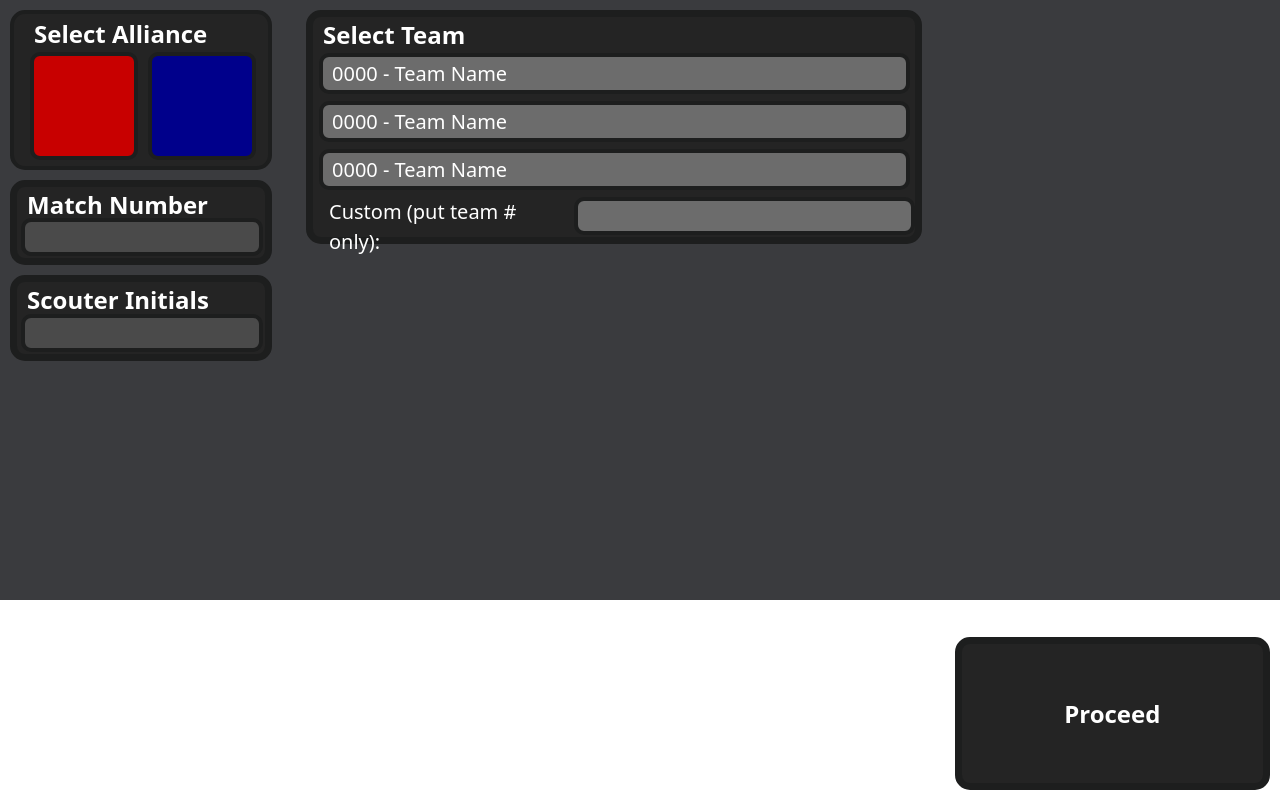
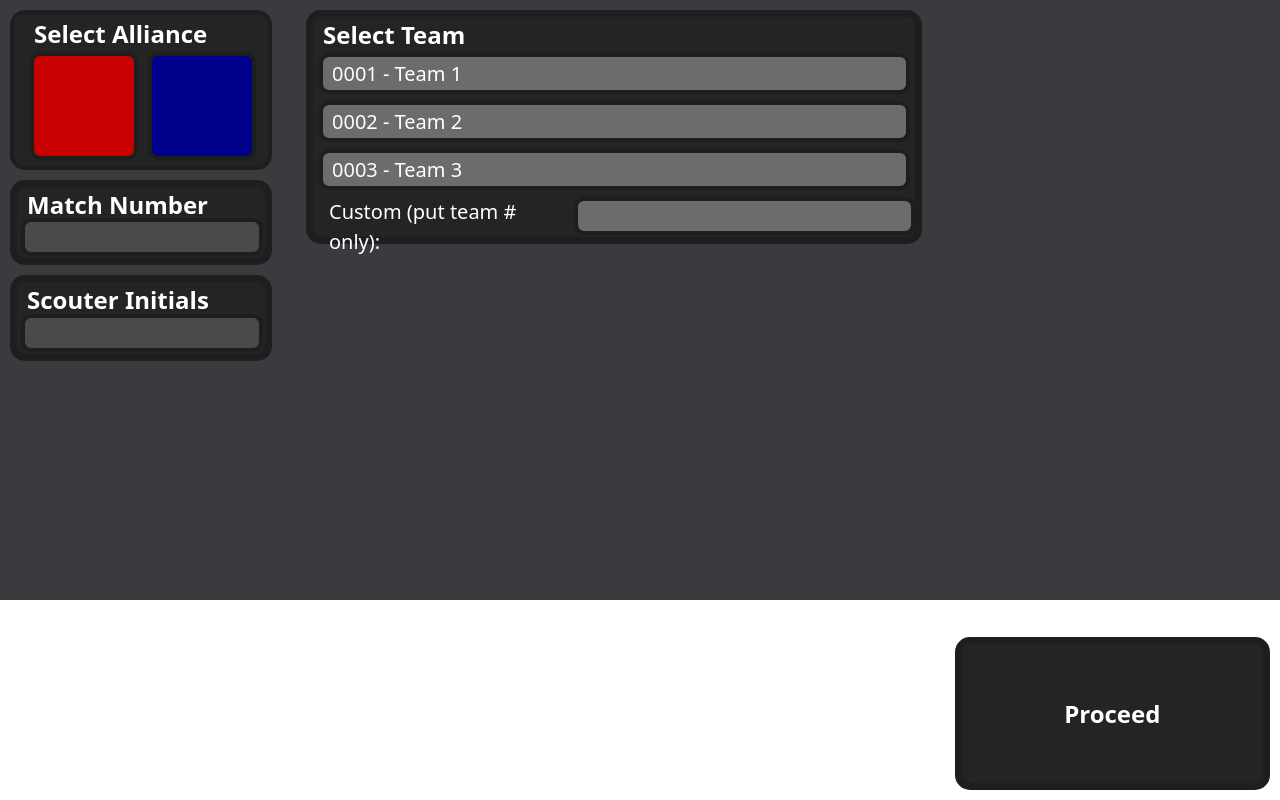
Before and after one commit to VihaanChhabria/VScouter, a React (Vite) app in the folder website/: page / in a window 1280 px wide. Built offline with nearby package versions, Linux system fonts and the light colour scheme.

Commit message:
added structure to send data through pages

```diff
--- a/website/package.json
+++ b/website/package.json
@@ -11,7 +11,8 @@
   },
   "dependencies": {
     "react": "^18.3.1",
-    "react-dom": "^18.3.1"
+    "react-dom": "^18.3.1",
+    "react-toastify": "^10.0.5"
   },
   "devDependencies": {
     "@eslint/js": "^9.9.0",
--- a/website/src/components/ProceedBackButton.jsx
+++ b/website/src/components/ProceedBackButton.jsx
@@ -1,8 +1,26 @@
 import React from "react";
-import { useNavigate } from "react-router-dom";
+import { Link, useNavigate } from "react-router-dom";
+import { ToastContainer, toast } from 'react-toastify';
+import 'react-toastify/dist/ReactToastify.css';
 
-const ProceedBackButton = ({ back = false, nextPage = "/", coordX = null, coordY = null }) => {
-  console.log(back ? "10" : "0");
+const ProceedBackButton = ({
+  back = false,
+  nextPage = "/",
+  coordX = null,
+  coordY = null,
+  inputs,
+}) => {
+
+  const navigate = useNavigate();
+  const proceedClick = () => {
+    console.log(inputs)
+    const hasNull = Object.values(inputs).some((val) => val === null);
+    if (hasNull) {
+      toast.error("Fill In All Fields To Proceed");
+    }else{
+      navigate(nextPage);
+    }
+  };
   const containerStyle = {
     border: "7px solid #1D1E1E",
     width: `${back ? "121" : "315.37"}px`,
@@ -29,11 +47,9 @@ const ProceedBackButton = ({ back = false, nextPage = "/", coordX = null, coordY
     containerStyle.top = `${coordY}px`;
   }
 
-  const navigate = useNavigate();
-
   return (
     <>
-      <div style={containerStyle} onClick={() => navigate(nextPage)}>
+      <div style={containerStyle} onClick={proceedClick}>
         <h1 style={{ color: "#FFFFFF", fontSize: "24px", fontWeight: "bold" }}>
           {back ? "Back" : "Proceed"}
         </h1>
--- a/website/src/components/SelectAlliance.jsx
+++ b/website/src/components/SelectAlliance.jsx
@@ -1,8 +1,28 @@
-import React, { useState } from "react";
+import React, { useEffect, useState } from "react";
 
-const SelectAlliance = ({ coordX = 10, coordY = 10 }) => {
+const SelectAlliance = ({ coordX = 10, coordY = 10, setAlliance }) => {
   const [redSelected, setRedSelected] = useState(false);
   const [blueSelected, setBlueSelected] = useState(false);
+
+  const clickAlliance = (alliance) => {
+    if (alliance === "red") {
+      setRedSelected(!redSelected);
+      setBlueSelected(false);
+    } else if (alliance === "blue") {
+      setBlueSelected(!blueSelected);
+      setRedSelected(false);
+    }
+  };
+
+  useEffect(() => {
+    if (redSelected && !blueSelected) {
+      setAlliance("red");
+    } else if (!redSelected && blueSelected) {
+      setAlliance("blue");
+    } else {
+      setAlliance(null);
+    }
+  }, [redSelected, blueSelected]);
 
   return (
     <>
@@ -45,10 +65,7 @@ const SelectAlliance = ({ coordX = 10, coordY = 10 }) => {
               marginLeft: "16.085px",
               marginRight: "9.99px",
             }}
-            onClick={() => {
-              setRedSelected(!redSelected);
-              setBlueSelected(false);
-            }}
+            onClick={() => clickAlliance("red")}
           ></div>
           {/* Blue */}
           <div
@@ -59,10 +76,7 @@ const SelectAlliance = ({ coordX = 10, coordY = 10 }) => {
               border: `${blueSelected ? "20px" : "4px"} solid #1D1E1E`,
               borderRadius: "10px",
             }}
-            onClick={() => {
-              setBlueSelected(!blueSelected);
-              setRedSelected(false);
-            }}
+            onClick={() => clickAlliance("blue")}
           ></div>
         </div>
       </div>
--- a/website/src/components/SelectTeam.jsx
+++ b/website/src/components/SelectTeam.jsx
@@ -1,11 +1,51 @@
 import React, { useState } from "react";
 import SelectTeamButton from "./SelectTeamButton";
 
-const SelectTeam = ({ coordX = 306, coordY = 10 }) => {
+const SelectTeam = ({ coordX = 306, coordY = 10, setSelectTeam }) => {
   const [team1Status, setTeam1Status] = useState(false);
   const [team2Status, setTeam2Status] = useState(false);
   const [team3Status, setTeam3Status] = useState(false);
   const [customTeamStatus, setCustomTeamStatus] = useState(false);
+
+  const clickTeam = (currentTeamType, currentTeamStatus) => {
+    if (currentTeamType === "1") {
+      setTeam1Status(!currentTeamStatus);
+
+      setTeam2Status(false);
+      setTeam3Status(false);
+      setCustomTeamStatus(false);
+    } else if (currentTeamType === "2") {
+      setTeam2Status(!currentTeamStatus);
+
+      setTeam1Status(false);
+      setTeam3Status(false);
+      setCustomTeamStatus(false);
+    } else if (currentTeamType === "3") {
+      setTeam3Status(!currentTeamStatus);
+
+      setTeam1Status(false);
+      setTeam2Status(false);
+      setCustomTeamStatus(false);
+    } else if (currentTeamType === "custom") {
+      setCustomTeamStatus(!customTeamStatus);
+
+      setTeam1Status(false);
+      setTeam2Status(false);
+      setTeam3Status(false);
+    }
+
+    if (team1Status) {
+      setSelectTeam("0001");
+    } else if (team2Status) {
+      setSelectTeam("0002");
+    } else if (team3Status) {
+      setSelectTeam("0003");
+    } else if (customTeamStatus) {
+      setSelectTeam("0004");
+    } else {
+      setSelectTeam(null);
+    }
+  };
 
   return (
     <>
@@ -36,26 +76,20 @@ const SelectTeam = ({ coordX = 306, coordY = 10 }) => {
           <SelectTeamButton
             currentTeamType={"1"}
             currentTeamStatus={team1Status}
-            setTeam1Status={setTeam1Status}
-            setTeam2Status={setTeam2Status}
-            setTeam3Status={setTeam3Status}
-            setCustomTeamStatus={setCustomTeamStatus}
+            clickTeam={clickTeam}
+            teamName="0001 - Team 1"
           />
           <SelectTeamButton
             currentTeamType={"2"}
             currentTeamStatus={team2Status}
-            setTeam1Status={setTeam1Status}
-            setTeam2Status={setTeam2Status}
-            setTeam3Status={setTeam3Status}
-            setCustomTeamStatus={setCustomTeamStatus}
+            clickTeam={clickTeam}
+            teamName="0002 - Team 2"
           />
           <SelectTeamButton
             currentTeamType={"3"}
             currentTeamStatus={team3Status}
-            setTeam1Status={setTeam1Status}
-            setTeam2Status={setTeam2Status}
-            setTeam3Status={setTeam3Status}
-            setCustomTeamStatus={setCustomTeamStatus}
+            clickTeam={clickTeam}
+            teamName="0003 - Team 3"
           />
         </div>
 
@@ -74,13 +108,7 @@ const SelectTeam = ({ coordX = 306, coordY = 10 }) => {
               height: "38.18px",
               marginLeft: "4px",
             }}
-            onClick={() => {
-              setCustomTeamStatus(!customTeamStatus);
-
-              setTeam1Status(false);
-              setTeam2Status(false);
-              setTeam3Status(false);
-            }}
+            onClick={() => clickTeam("custom", customTeamStatus)}
           />
         </div>
       </div>
--- a/website/src/components/SelectTeamButton.jsx
+++ b/website/src/components/SelectTeamButton.jsx
@@ -3,10 +3,7 @@ import React from "react";
 const SelectTeamButton = ({
   currentTeamType,
   currentTeamStatus,
-  setTeam1Status,
-  setTeam2Status,
-  setTeam3Status,
-  setCustomTeamStatus,
+  clickTeam,
   teamName = "0000 - Team Name",
 }) => {
   return (
@@ -25,27 +22,7 @@ const SelectTeamButton = ({
           flexDirection: "row",
           alignItems: "center",
         }}
-        onClick={() => {
-          if (currentTeamType === "1") {
-            setTeam1Status(!currentTeamStatus);
-
-            setTeam2Status(false);
-            setTeam3Status(false);
-            setCustomTeamStatus(false);
-          } else if (currentTeamType === "2") {
-            setTeam2Status(!currentTeamStatus);
-
-            setTeam1Status(false);
-            setTeam3Status(false);
-            setCustomTeamStatus(false);
-          } else if (currentTeamType === "3") {
-            setTeam3Status(!currentTeamStatus);
-
-            setTeam1Status(false);
-            setTeam2Status(false);
-            setCustomTeamStatus(false);
-          }
-        }}
+        onClick={() => clickTeam(currentTeamType, currentTeamStatus)}
       >
         <h1 style={{ fontSize: "20px", marginLeft: "9px" }}>{teamName}</h1>
       </div>
--- a/website/src/components/TextInput.jsx
+++ b/website/src/components/TextInput.jsx
@@ -1,7 +1,17 @@
 import React, { useState } from "react";
 
-const TextInput = ({ question = "Match Number", coordX = 10, coordY = 179.52 }) => {
-  const [text, setText] = useState("");
+const TextInput = ({ question = "Match Number", coordX = 10, coordY = 179.52, setTextValue }) => {
+  const [upperText, setUpperText] = useState("");
+
+  const typedText = (e) => {
+    setUpperText(e.target.value.toUpperCase());
+
+    if (setTextValue != "") {
+      setTextValue(e.target.value);
+    } else {
+      setTextValue(null);
+    }
+  };
 
   return (
     <>
@@ -31,8 +41,7 @@ const TextInput = ({ question = "Match Number", coordX = 10, coordY = 179.52 })
           type="text"
           name=""
           id=""
-          value={text}
-          onChange={(e) => setText(e.target.value.toUpperCase())}
+          onChange={(e) => setUpperText(e.target.value.toUpperCase())}
           style={{
             border: "4px solid #1D1E1E",
             borderRadius: "10px",
--- a/website/src/pages/InitialAutoPage.jsx
+++ b/website/src/pages/InitialAutoPage.jsx
@@ -1,17 +1,23 @@
 import React, { useState } from "react";
+import { useLocation } from "react-router-dom";
+
 import ProceedBackButton from "../components/ProceedBackButton";
 import AutoStartImage from "../components/AutoStartImage";
 import NoShowButton from "../components/NoShowButton";
 import AutoStartCounter from "../components/AutoStartCounter";
 
 const InitialAutoPage = () => {
+  const location = useLocation();
+  const { inputs } = location.state
+  console.log(inputs)
+
   const [noShow, setNoShow] = useState(false);
 
   return (
     <>
       <ProceedBackButton nextPage={noShow ? `/endgame` : `/auto-note-counter`} />
       <AutoStartImage />
-      <NoShowButton noShow={noShow} setNoShow={setNoShow}/>
+      <NoShowButton noShow={noShow} setNoShow={setNoShow} />
       <AutoStartCounter />
       <ProceedBackButton back={true} nextPage="/" />
     </>
--- a/website/src/pages/InitialPage.jsx
+++ b/website/src/pages/InitialPage.jsx
@@ -1,18 +1,44 @@
-import React from "react";
+import React, { useState } from "react";
 
 import ProceedBackButton from "../components/ProceedBackButton";
 import SelectAlliance from "../components/SelectAlliance";
 import TextInput from "../components/TextInput";
 import SelectTeam from "../components/SelectTeam";
+import { ToastContainer, toast } from 'react-toastify';
+import 'react-toastify/dist/ReactToastify.css';
 
 const HomePage = () => {
+  const [alliance, setAlliance] = useState(null);
+  const [matchNumber, setMatchNumber] = useState(null);
+  const [scouterInitials, setScouterInitials] = useState(null);
+  const [selectTeam, setSelectTeam] = useState(null);
+
   return (
     <>
-      <ProceedBackButton nextPage="/initial-auto"/>
-      <SelectAlliance />
-      <TextInput question="Match Number" coordX={10} coordY={179.52}/>
-      <TextInput question="Scouter Initials" coordX={10} coordY={275}/>
-      <SelectTeam />
+      <ProceedBackButton
+        nextPage="/initial-auto"
+        inputs={{
+          alliance: alliance,
+          matchNumber: matchNumber,
+          scouterInitials: scouterInitials,
+          selectTeam: selectTeam,
+        }}
+      />
+      <SelectAlliance setAlliance={setAlliance} />
+      <TextInput
+        question="Match Number"
+        coordX={10}
+        coordY={179.52}
+        setTextValue={setMatchNumber}
+      />
+      <TextInput
+        question="Scouter Initials"
+        coordX={10}
+        coordY={275}
+        setTextValue={setScouterInitials}
+      />
+      <SelectTeam setSelectTeam={setSelectTeam} />
+      <ToastContainer />
     </>
   );
 };
```
Also changed, not shown: 1 other file (tests, documents, lock files or other folders).
